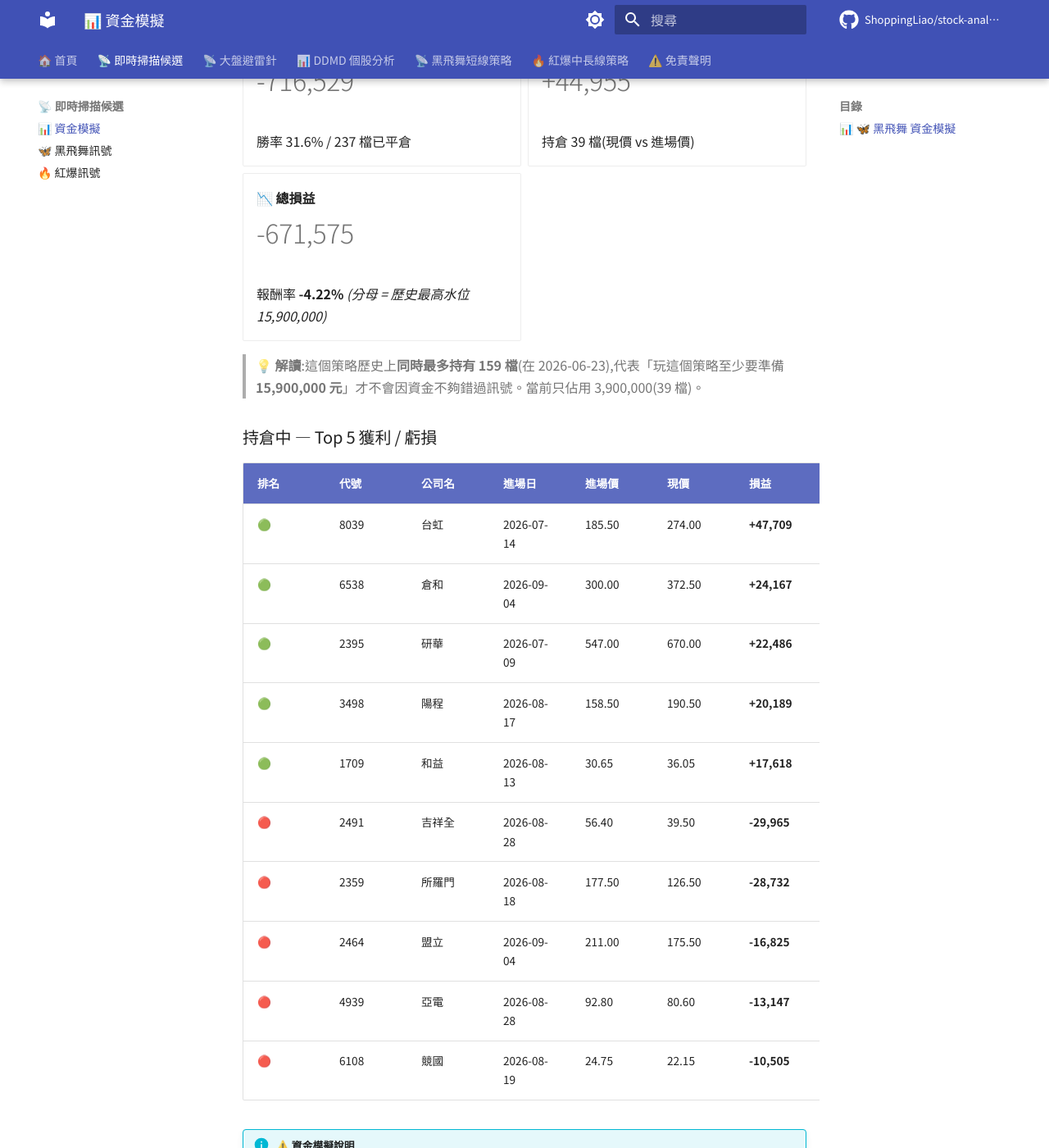
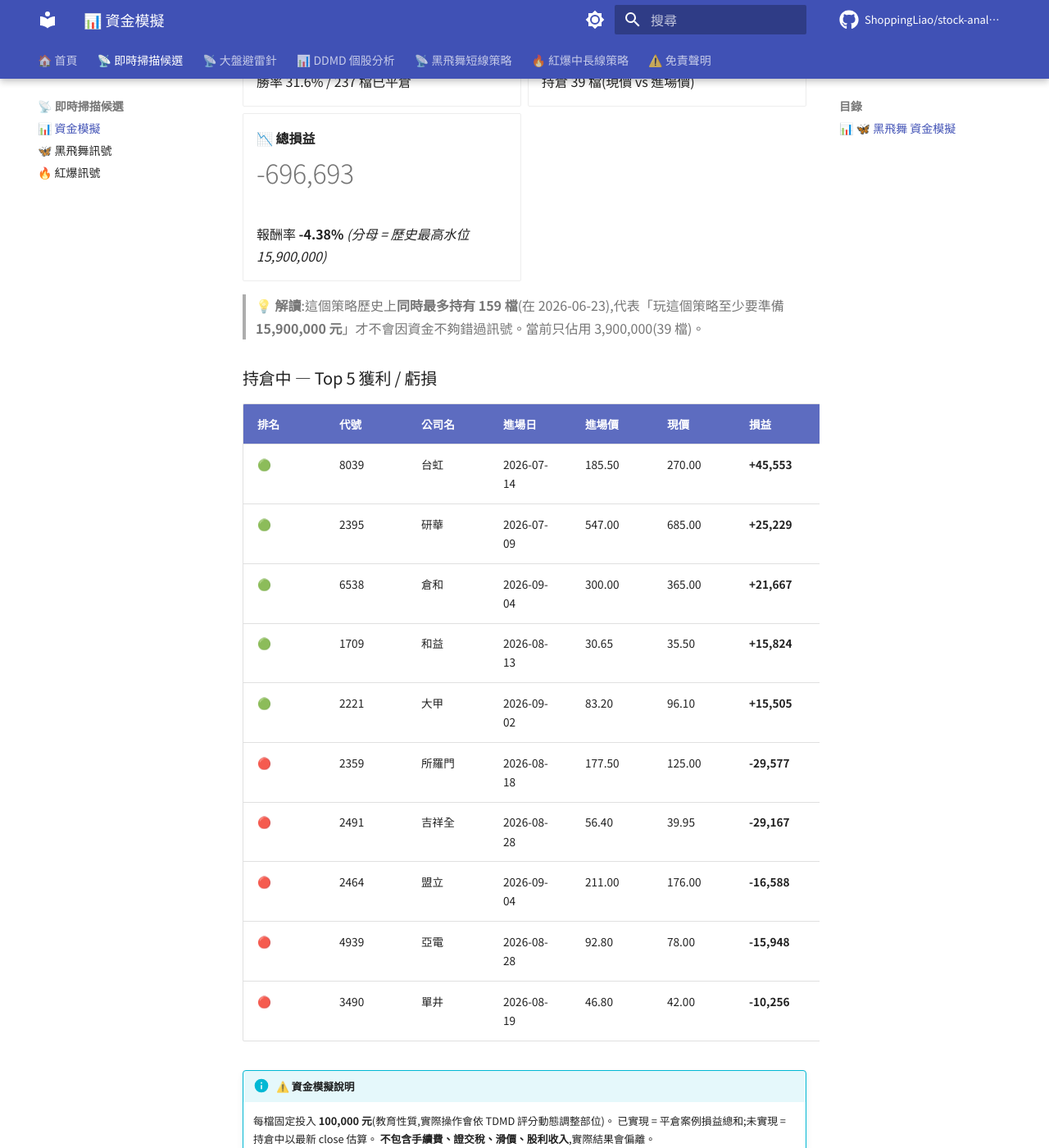
Before and after one commit to ShoppingLiao/stock-analysis-public, an MkDocs documentation site: the page built from docs/signals_capital.md, in a window 1280 px wide and 1400 px high, scrolled down 2247 px. Shown: the whole window at 82% size. Built offline with MkDocs 1.6.1 and Material for MkDocs 9.7.7, drawn with Linux system fonts in a browser that asks for light colours; comment, search, counter and statistics services are not loaded; some of the changed text lies outside the part shown.

Commit message:
docs(signals): update BB + RB + capital (2026-09-15)

```diff
--- a/docs/signals_capital.md
+++ b/docs/signals_capital.md
@@ -53,12 +53,11 @@
 
 | 排名 | 代號 | 公司名 | 進場日 | 進場價 | 現價 | 損益 | 損益% |
 |------|------|--------|--------|--------|------|------|-------|
-| 🟢 | 2351 | 順德 | 2026-09-11 | 236.00 | 257.00 | **+8,898** | **+8.90%** |
-| 🟢 | 2801 | 彰銀 | 2026-09-10 | 26.85 | 28.55 | **+6,331** | **+6.33%** |
-| 🟢 | 2892 | 第一金 | 2026-09-08 | 37.75 | 39.85 | **+5,563** | **+5.56%** |
-| 🟢 | 2887 | 台新新光金 | 2026-09-10 | 42.05 | 43.55 | **+3,567** | **+3.57%** |
-| 🟢 | 2884 | 玉山金 | 2026-09-10 | 44.95 | 46.35 | **+3,115** | **+3.11%** |
-| 🔴 | 2221 | 大甲 | 2026-09-14 | 91.70 | 89.90 | **-1,963** | **-1.96%** |
+| 🟢 | 2351 | 順德 | 2026-09-11 | 236.00 | 251.50 | **+6,568** | **+6.57%** |
+| 🟢 | 2221 | 大甲 | 2026-09-14 | 91.70 | 96.10 | **+4,798** | **+4.80%** |
+| 🟢 | 2892 | 第一金 | 2026-09-08 | 37.75 | 39.55 | **+4,768** | **+4.77%** |
+| 🟢 | 6214 | 精誠 | 2026-08-27 | 182.00 | 190.00 | **+4,396** | **+4.40%** |
+| 🟢 | 2801 | 彰銀 | 2026-09-10 | 26.85 | 28.00 | **+4,283** | **+4.28%** |
 
 !!! info "⚠️ 資金模擬說明"
     每檔固定投入 **100,000 元**(教育性質,實際操作會依 TDMD 評分動態調整部位)。
@@ -93,15 +92,15 @@
 
 -   **🟡 未實現損益**
 
-    # +44,955
+    # +19,836
 
     持倉 39 檔(現價 vs 進場價)
 
 -   **📉 總損益**
 
-    # -671,575
+    # -696,693
 
-    報酬率 **-4.22%** _(分母 = 歷史最高水位 15,900,000)_
+    報酬率 **-4.38%** _(分母 = 歷史最高水位 15,900,000)_
 
 </div>
 
@@ -111,16 +110,16 @@
 
 | 排名 | 代號 | 公司名 | 進場日 | 進場價 | 現價 | 損益 | 損益% |
 |------|------|--------|--------|--------|------|------|-------|
-| 🟢 | 8039 | 台虹 | 2026-07-14 | 185.50 | 274.00 | **+47,709** | **+47.71%** |
-| 🟢 | 6538 | 倉和 | 2026-09-04 | 300.00 | 372.50 | **+24,167** | **+24.17%** |
-| 🟢 | 2395 | 研華 | 2026-07-09 | 547.00 | 670.00 | **+22,486** | **+22.49%** |
-| 🟢 | 3498 | 陽程 | 2026-08-17 | 158.50 | 190.50 | **+20,189** | **+20.19%** |
-| 🟢 | 1709 | 和益 | 2026-08-13 | 30.65 | 36.05 | **+17,618** | **+17.62%** |
-| 🔴 | 2491 | 吉祥全 | 2026-08-28 | 56.40 | 39.50 | **-29,965** | **-29.96%** |
-| 🔴 | 2359 | 所羅門 | 2026-08-18 | 177.50 | 126.50 | **-28,732** | **-28.73%** |
-| 🔴 | 2464 | 盟立 | 2026-09-04 | 211.00 | 175.50 | **-16,825** | **-16.82%** |
-| 🔴 | 4939 | 亞電 | 2026-08-28 | 92.80 | 80.60 | **-13,147** | **-13.15%** |
-| 🔴 | 6108 | 競國 | 2026-08-19 | 24.75 | 22.15 | **-10,505** | **-10.51%** |
+| 🟢 | 8039 | 台虹 | 2026-07-14 | 185.50 | 270.00 | **+45,553** | **+45.55%** |
+| 🟢 | 2395 | 研華 | 2026-07-09 | 547.00 | 685.00 | **+25,229** | **+25.23%** |
+| 🟢 | 6538 | 倉和 | 2026-09-04 | 300.00 | 365.00 | **+21,667** | **+21.67%** |
+| 🟢 | 1709 | 和益 | 2026-08-13 | 30.65 | 35.50 | **+15,824** | **+15.82%** |
+| 🟢 | 2221 | 大甲 | 2026-09-02 | 83.20 | 96.10 | **+15,505** | **+15.50%** |
+| 🔴 | 2359 | 所羅門 | 2026-08-18 | 177.50 | 125.00 | **-29,577** | **-29.58%** |
+| 🔴 | 2491 | 吉祥全 | 2026-08-28 | 56.40 | 39.95 | **-29,167** | **-29.17%** |
+| 🔴 | 2464 | 盟立 | 2026-09-04 | 211.00 | 176.00 | **-16,588** | **-16.59%** |
+| 🔴 | 4939 | 亞電 | 2026-08-28 | 92.80 | 78.00 | **-15,948** | **-15.95%** |
+| 🔴 | 3490 | 單井 | 2026-08-19 | 46.80 | 42.00 | **-10,256** | **-10.26%** |
 
 !!! info "⚠️ 資金模擬說明"
     每檔固定投入 **100,000 元**(教育性質,實際操作會依 TDMD 評分動態調整部位)。
@@ -147,21 +146,21 @@
 
 -   **🟢 已實現損益**
 
-    # -129,313
+    # -129,785
 
-    BB +587,216 + RB -716,529
+    BB +586,744 + RB -716,529
 
 -   **🟡 未實現損益**
 
-    # +74,840
+    # +52,120
 
-    BB +29,885 + RB +44,955
+    BB +32,283 + RB +19,836
 
 -   **📉 總損益**
 
-    # -54,474
+    # -77,665
 
-    報酬率 **-0.24%** _(分母 = 兩策略歷史最高水位)_
+    報酬率 **-0.34%** _(分母 = 兩策略歷史最高水位)_
 
 </div>
 
```
Also changed, not shown: other parts of docs/signals_capital.md (+4 -4 lines), docs/signals_black_butterfly.md (+15 -10 lines).
